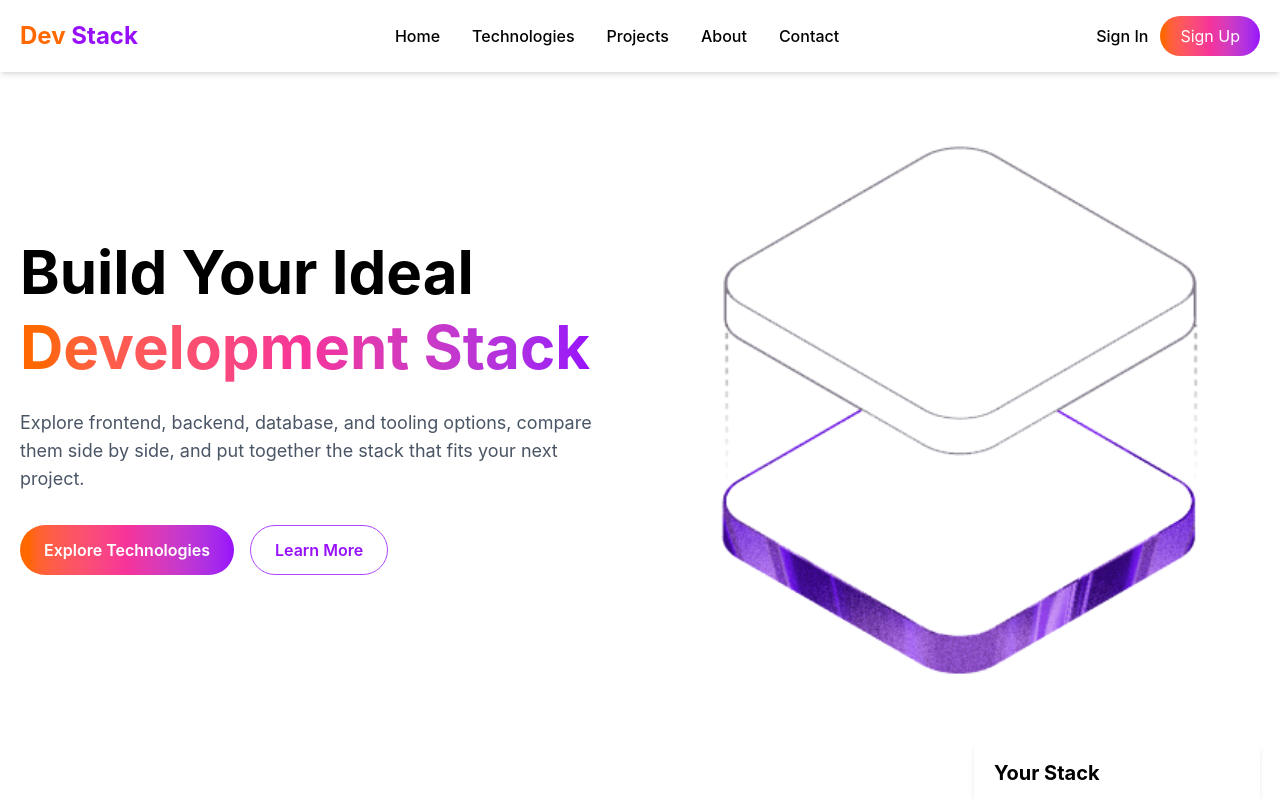
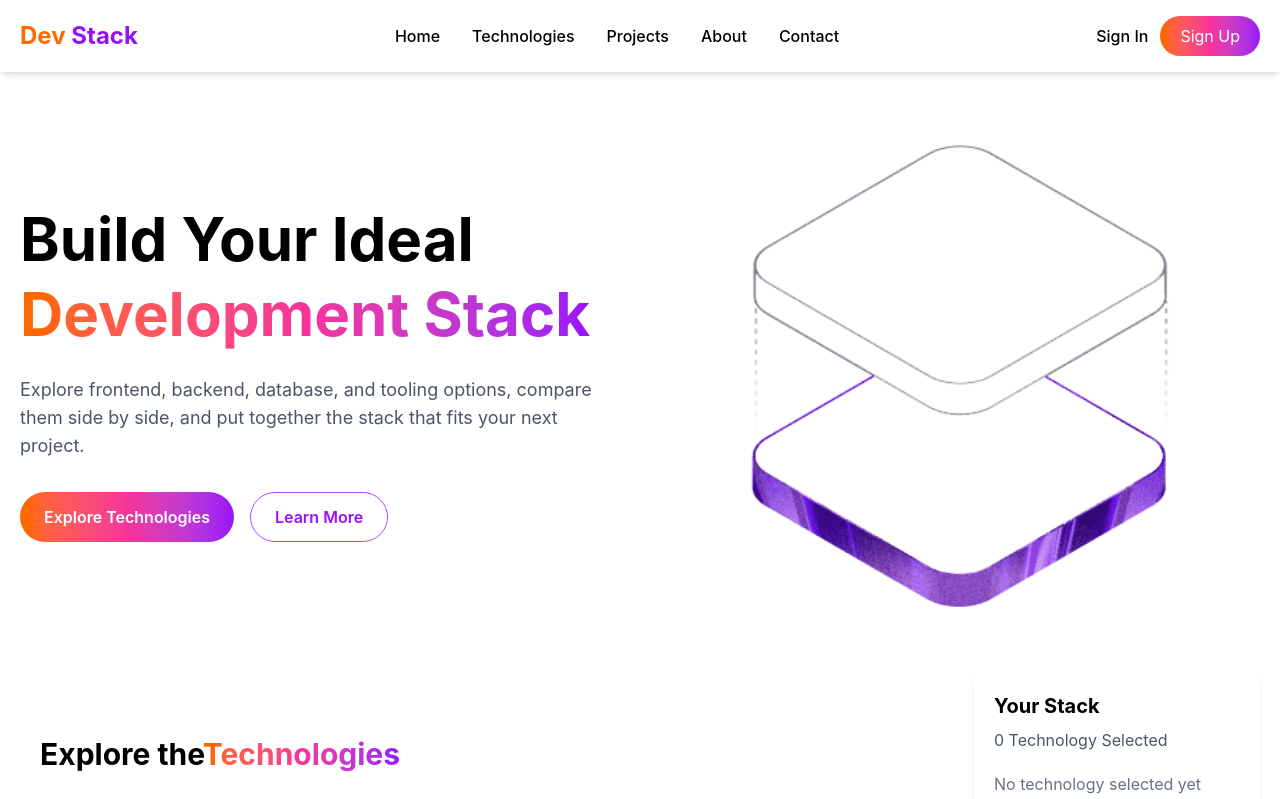
Before and after one commit to Sajid498/DevStack, a React (Vite) app: page / in a window 1280 px wide. Shown: the top 799 px of the page. Built offline with nearby package versions, Linux system fonts and the light colour scheme.

Commit message:
size issue

```diff
--- a/src/components/Hero.jsx
+++ b/src/components/Hero.jsx
@@ -115,11 +115,11 @@ fits your next project.
           <img
             src={heroImage}
             alt="banner-stack.png"
-            className="
-              w-full
-              max-w-lg
-              mx-auto
-            "
+             className="
+   w-full
+   max-w-md
+   mx-auto
+ "
           />
 
         </div>
```
